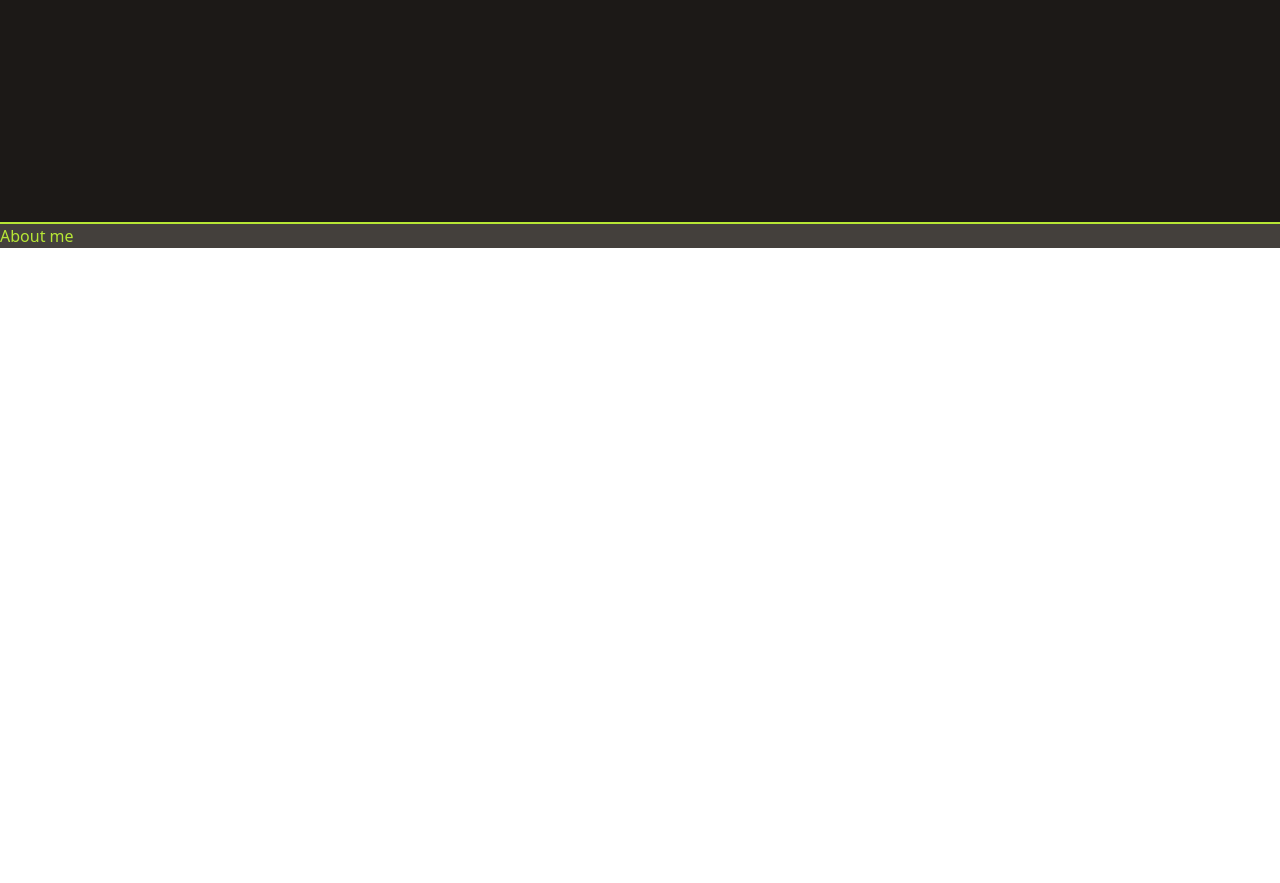
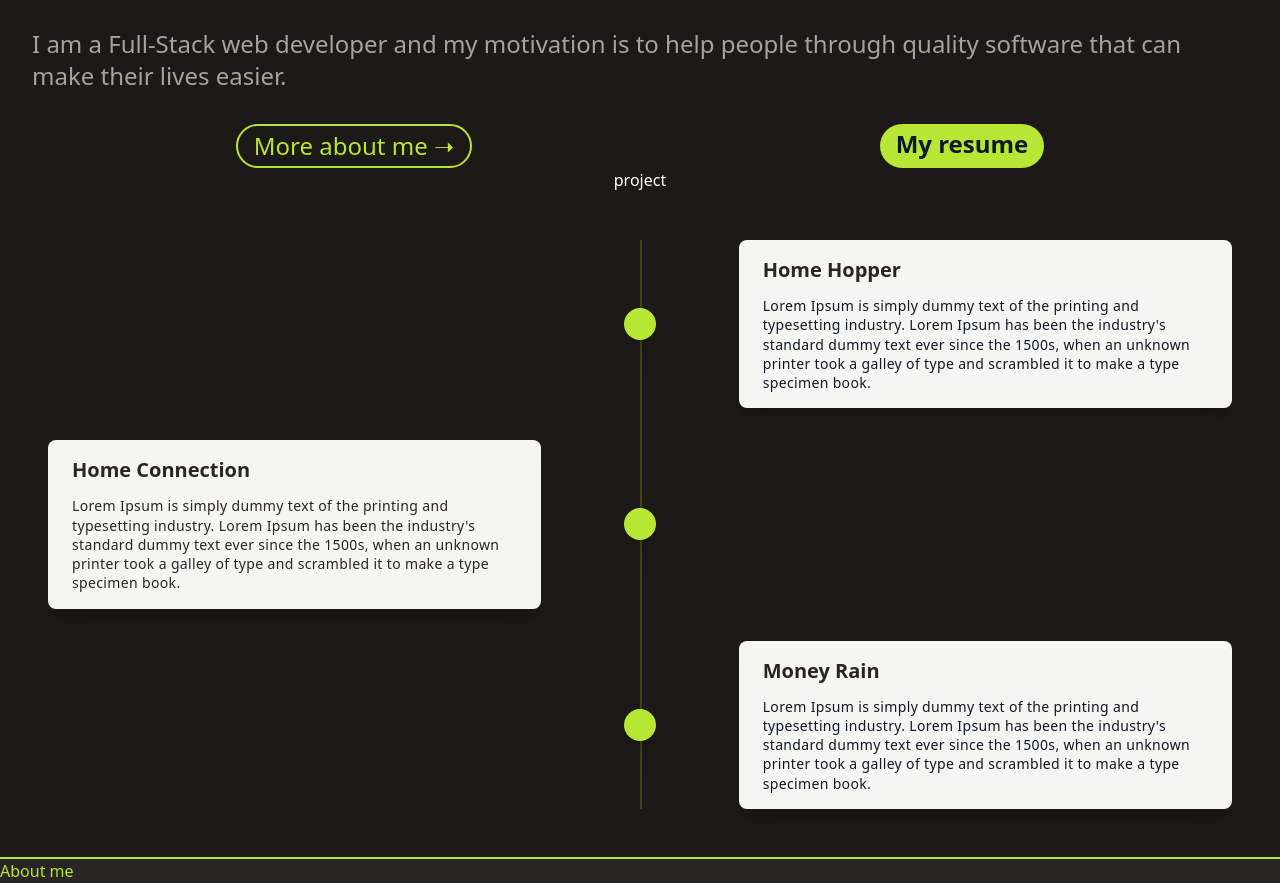
Before and after one commit to nereapardo/nerea.pardo, a Next.js app: page / in a window 1280 px wide. Shown: the part 552-1435 px from the top of the page. Before the commit the page ends 800 px from the top, so only its background shows below. Built offline with nearby package versions, Linux system fonts and the light colour scheme.

Commit message:
add timeline to show projects

```diff
--- a/components/atoms/MyPersonalPhoto.js
+++ b/components/atoms/mypersonalphoto/MyPersonalPhoto.js
@@ -1,5 +1,5 @@
 import Image from "next/image";
-import me from "./../../public/images/me.jpg";
+import me from "public/images/me.jpg";
 const MyPersonalPhoto = () => {
   return (
     <div className="border-8 border-double border-neon rounded-full w-fit h-fit">
--- /dev/null
+++ b/components/atoms/mypersonalphoto/index.js
@@ -0,0 +1 @@
+export { default } from "./MyPersonalPhoto";
--- a/components/molecules/footer/Footer.js
+++ b/components/molecules/footer/Footer.js
@@ -1,6 +1,6 @@
 const Footer = () => {
   return (
-    <div className="bg-stone-700 text-neon border-t-2 border-neon">
+    <div className="bg-stone-800 text-neon border-t-2 border-neon">
       About me
     </div>
   );
--- a/components/organisms/navbar/Navbar.js
+++ b/components/organisms/navbar/Navbar.js
@@ -12,7 +12,7 @@ const Navbar = () => {
 
   return (
     <>
-      <nav className="bg-neon top-0 left-0 right-0 sticky z-50 shadow-md">
+      <nav className="bg-neon top-0 left-0 right-0 sticky z-50 shadow-md py-2">
         <div className="w-11/12 mx-auto ">
           {/* Web header */}
           <div className="flex justify-between">
--- a/components/templates/layout/Layout.js
+++ b/components/templates/layout/Layout.js
@@ -1,5 +1,5 @@
-import Navbar from "../../organisms/navbar";
-import Footer from "../../molecules/footer";
+import Navbar from "components/organisms/navbar";
+import Footer from "components/molecules/footer";
 
 const Layout = (props) => {
   return (
--- /dev/null
+++ b/jsconfig.json
@@ -0,0 +1,5 @@
+{
+    "compilerOptions": {
+      "baseUrl": "."
+    }
+  }
--- a/pages/index.js
+++ b/pages/index.js
@@ -1,5 +1,6 @@
 import Head from "next/head";
 import MyPersonalPhoto from "../components/atoms/MyPersonalPhoto";
+import Link from "next/link";
 
 export default function Home() {
   return (
@@ -9,24 +10,94 @@ export default function Home() {
         <meta name="description" content="Generated by create next app" />
         <link rel="icon" href="/favicon.ico" />
       </Head>
-      <div className="bg-stone-900 flex flex-col items-center pt-12 text-white">
+      <div className="bg-stone-900 flex flex-col items-center pt-24 text-white">
         <MyPersonalPhoto />
-        <h1 className="mt-6">
+        <h1 className="my-6 text-5xl">
           Hi, I am <span className="font-bold">Nerea Pardo Cundíns</span>
         </h1>
-        <h2 className="font-light">Nice to meet you!</h2>
+        <h2 className="font-light text-4xl">Nice to meet you!</h2>
         <div className="mx-8">
-          <p className="font-light my-8 text-stone-400">
+          <p className="font-light my-8 text-stone-400 text-2xl">
             I am a Full-Stack web developer and my motivation is to help people
             through quality software that can make their lives easier.
           </p>
           <div className="flex justify-around">
-            <button className="rounded-3xl border-2 border-neon py-1 px-4 text-sm font-light text-neon">
-              My resume
-            </button>
-            <button className="rounded-3xl bg-neon py-1 px-4 text-sm text-slate-900">
-              More about me &#10141;
-            </button>
+            <Link href="/aboutme">
+              <a className="rounded-3xl border-2 border-neon py-1 px-4 font-light text-neon text-2xl">
+                More about me &#10141;
+              </a>
+            </Link>
+            <Link href="https://drive.google.com/file/d/1QHBUhQEKw-sKHnl4cO-3Dvtuc-plKL7-/view?usp=sharing">
+              <a
+                className="rounded-3xl bg-neon py-1 px-4 text-2xl text-slate-900 font-bold"
+                target="_blank"
+              >
+                My resume
+              </a>
+            </Link>
+          </div>
+        </div>
+
+        <h5>project</h5>
+        <div className="container mx-auto w-full h-full m-12 px-12">
+          <div className="relative wrap overflow-hiddenh-full">
+            <div
+              className="border-2-2 absolute border-opacity-20 border-neon h-full border"
+              style={{ left: "50%" }}
+            ></div>
+            {/* right timeline */}
+            <div className="mb-8 flex justify-between items-center w-full right-timeline">
+              <div className="order-1 w-5/12"></div>
+              <div className="z-20 flex items-center order-1 bg-neon shadow-xl w-8 h-8 rounded-full"></div>
+              <div className="order-1 bg-stone-100 rounded-lg shadow-xl w-5/12 px-6 py-4">
+                <h3 className="mb-3 font-bold text-stone-800 text-xl">
+                  Home Hopper
+                </h3>
+                <p className="text-sm leading-snug tracking-wide text-gray-900 text-opacity-100">
+                  Lorem Ipsum is simply dummy text of the printing and
+                  typesetting industry. Lorem Ipsum has been the industry's
+                  standard dummy text ever since the 1500s, when an unknown
+                  printer took a galley of type and scrambled it to make a type
+                  specimen book.
+                </p>
+              </div>
+            </div>
+
+            {/*  left timeline */}
+            <div className="mb-8 flex justify-between flex-row-reverse items-center w-full left-timeline">
+              <div className="order-1 w-5/12"></div>
+              <div className="z-20 flex items-center order-1 bg-neon shadow-xl w-8 h-8 rounded-full"></div>
+              <div className="order-1 bg-stone-100 rounded-lg shadow-xl w-5/12 px-6 py-4">
+                <h3 className="mb-3 font-bold text-stone-800 text-xl">
+                  Home Connection
+                </h3>
+                <p className="text-sm font-medium leading-snug tracking-wide text-stone-800 text-opacity-100">
+                  Lorem Ipsum is simply dummy text of the printing and
+                  typesetting industry. Lorem Ipsum has been the industry's
+                  standard dummy text ever since the 1500s, when an unknown
+                  printer took a galley of type and scrambled it to make a type
+                  specimen book.
+                </p>
+              </div>
+            </div>
+
+            {/* right timeline */}
+            <div className="flex justify-between items-center w-full right-timeline">
+              <div className="order-1 w-5/12"></div>
+              <div className="z-20 flex items-center order-1 bg-neon shadow-xl w-8 h-8 rounded-full"></div>
+              <div className="order-1 bg-stone-100 rounded-lg shadow-xl w-5/12 px-6 py-4">
+                <h3 className="mb-3 font-bold text-stone-800 text-xl">
+                  Money Rain
+                </h3>
+                <p className="text-sm leading-snug tracking-wide text-gray-900 text-opacity-100">
+                  Lorem Ipsum is simply dummy text of the printing and
+                  typesetting industry. Lorem Ipsum has been the industry's
+                  standard dummy text ever since the 1500s, when an unknown
+                  printer took a galley of type and scrambled it to make a type
+                  specimen book.
+                </p>
+              </div>
+            </div>
           </div>
         </div>
       </div>
```
Also changed, not shown: 1 other file (tests, documents, lock files or other folders).
